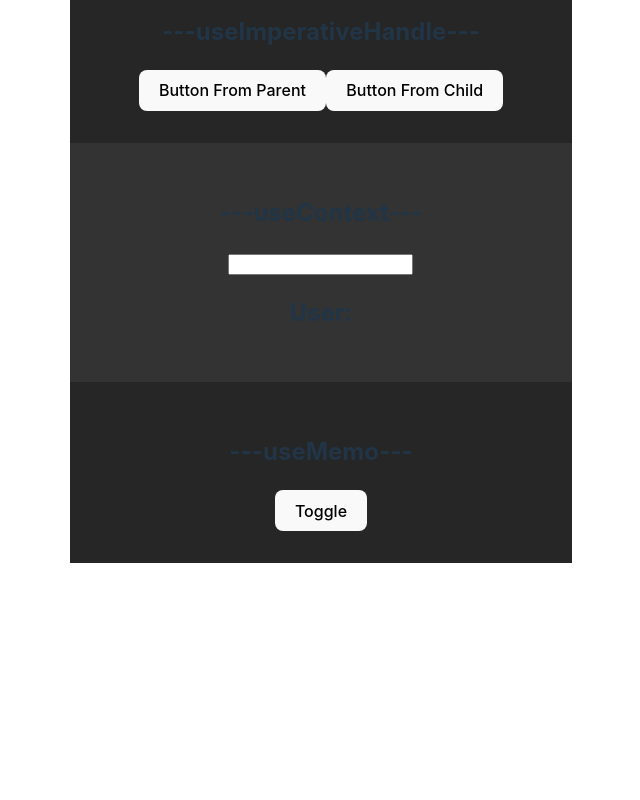
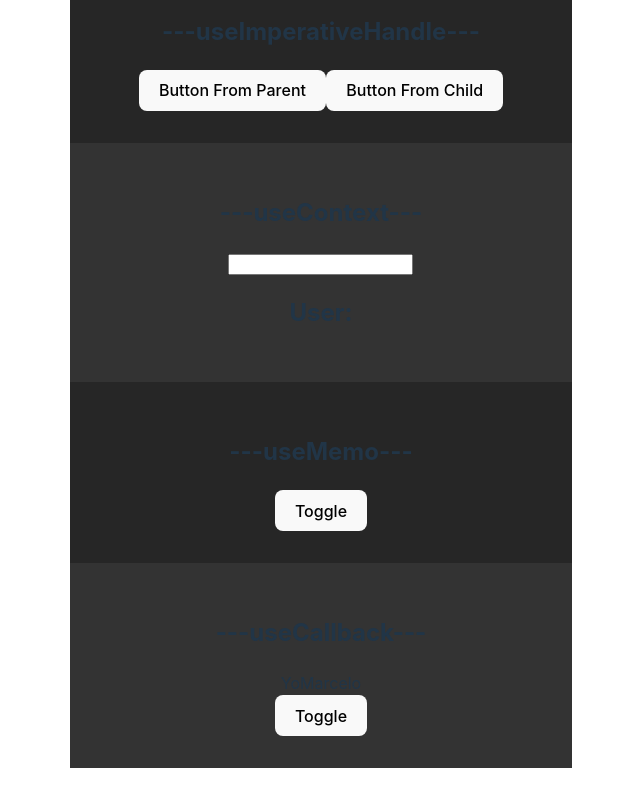
Before and after one commit to MarceloSLeal/react-estudos, a React (Vite) app in the folder variados/ReactHooks01/: page / in a window 1280 px wide. Shown: the part 1284-2084 px from the top of the page, without its empty margins (319-959 px from the left). Before the commit the page ends 1879 px from the top, so only its background shows below. Built offline with nearby package versions, Linux system fonts and the light colour scheme; no server answers.

Commit message:
useCallback com uma função parecida com o Hook useMemo

```diff
--- /dev/null
+++ b/variados/ReactHooks01/src/components/Child.tsx
@@ -0,0 +1,15 @@
+import { useEffect } from "react";
+
+interface Props {
+    returnComment: (name: string) => string;
+}
+
+const Child = ({ returnComment }: Props) => {
+    useEffect(() => {
+        console.log("FUNCTION CALLBACK WAS CALLED");
+    }, [returnComment]);
+
+    return <div> {returnComment("Marcelo")}</div>
+}
+
+export default Child;
--- /dev/null
+++ b/variados/ReactHooks01/src/hooks/Callback.tsx
@@ -0,0 +1,26 @@
+import { useCallback, useState } from "react";
+import Child from "../components/Child"
+
+const CallBackTutorial = () => {
+    const [toggle, setToggle] = useState(false);
+    const [data, _] = useState("Yo");
+
+    const returnData = useCallback((name: string) => {
+        return data + name;
+    }, [data]
+    );
+
+    return (
+        <div className="div1">
+            <h2>---useCallback---</h2>
+            <Child returnComment={returnData} />
+
+            <button onClick={() => {setToggle(!toggle); }}> {" "}
+            Toggle
+            </button>
+            {toggle && <h2> toggle </h2>}
+        </div>
+    );
+}
+
+export default CallBackTutorial;
--- a/variados/ReactHooks01/src/main.tsx
+++ b/variados/ReactHooks01/src/main.tsx
@@ -10,6 +10,7 @@ import LayoutEffect from './hooks/LayoutEffect.tsx'
 import ImperativeHandle from './hooks/ImperativeHandle.tsx'
 import Context from './hooks/Context.tsx'
 import Memo from './hooks/Memo.tsx'
+import CallBackTutorial from './hooks/Callback.tsx'
 
 ReactDOM.createRoot(document.getElementById('root')!).render(
   <React.StrictMode>
@@ -21,5 +22,6 @@ ReactDOM.createRoot(document.getElementById('root')!).render(
     <ImperativeHandle />
     <Context />
     <Memo />
+    <CallBackTutorial />
   </React.StrictMode>,
 )
```
